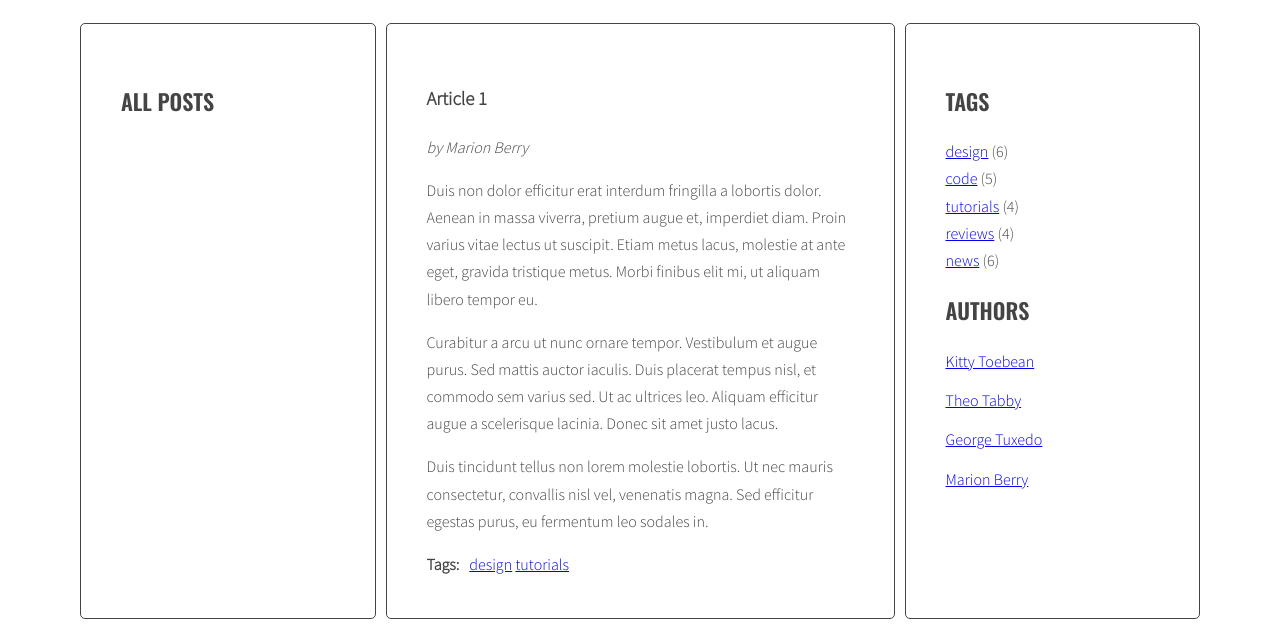
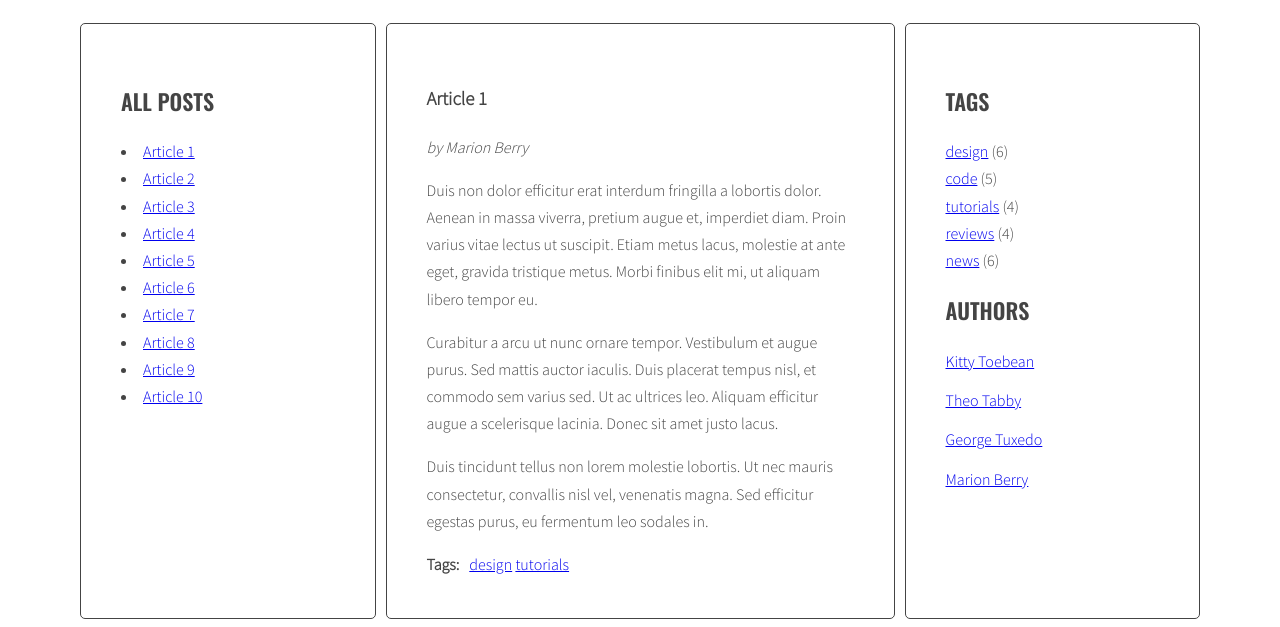
Before and after one commit to monikab88/javascript-blog, a website: page index.html in a window 1280 px wide. Shown: the part 220-847 px from the top of the page. Drawn offline with nearby package versions, Linux system fonts and the light colour scheme.

Commit message:
change index

```diff
--- a/index.html
+++ b/index.html
@@ -13,6 +13,17 @@
             <aside class="sidebar">
               <h2 class="section-title">All posts</h2>
               <ul class="list titles"></ul>
+                <li><a href="#article-1"><span>Article 1</span></a></li>
+                <li><a href="#article-2"><span>Article 2</span></a></li>
+                <li><a href="#article-3"><span>Article 3</span></a></li>
+                <li><a href="#article-4"><span>Article 4</span></a></li>
+                <li><a href="#article-5"><span>Article 5</span></a></li>
+                <li><a href="#article-6"><span>Article 6</span></a></li>
+                <li><a href="#article-7"><span>Article 7</span></a></li>
+                <li><a href="#article-8"><span>Article 8</span></a></li>
+                <li><a href="#article-9"><span>Article 9</span></a></li>
+                <li><a href="#article-10"><span>Article 10</span></a></li>
+              </ul>
             </aside>
             <section class="posts">
               <article class="post active" id="article-1">
```
